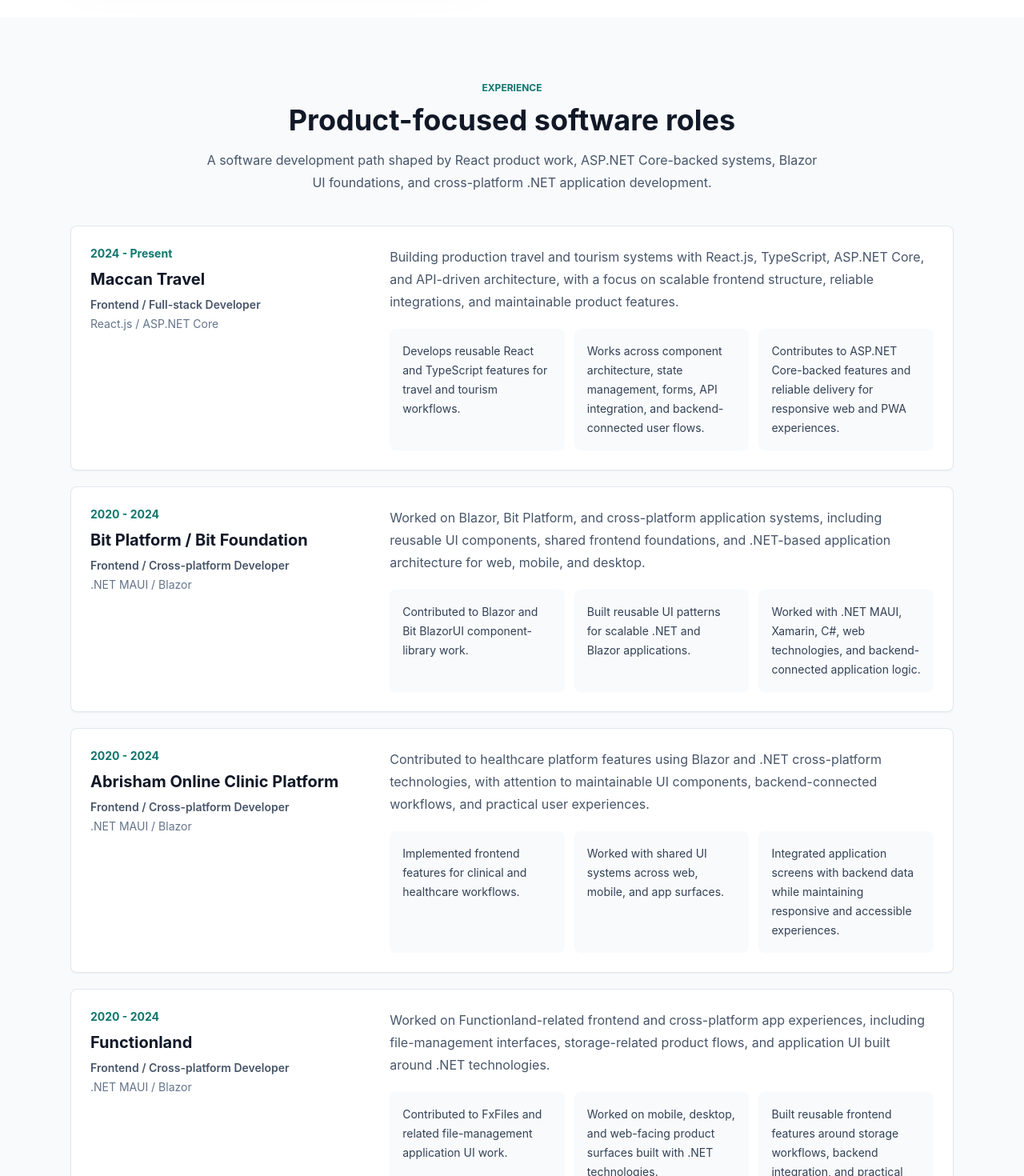
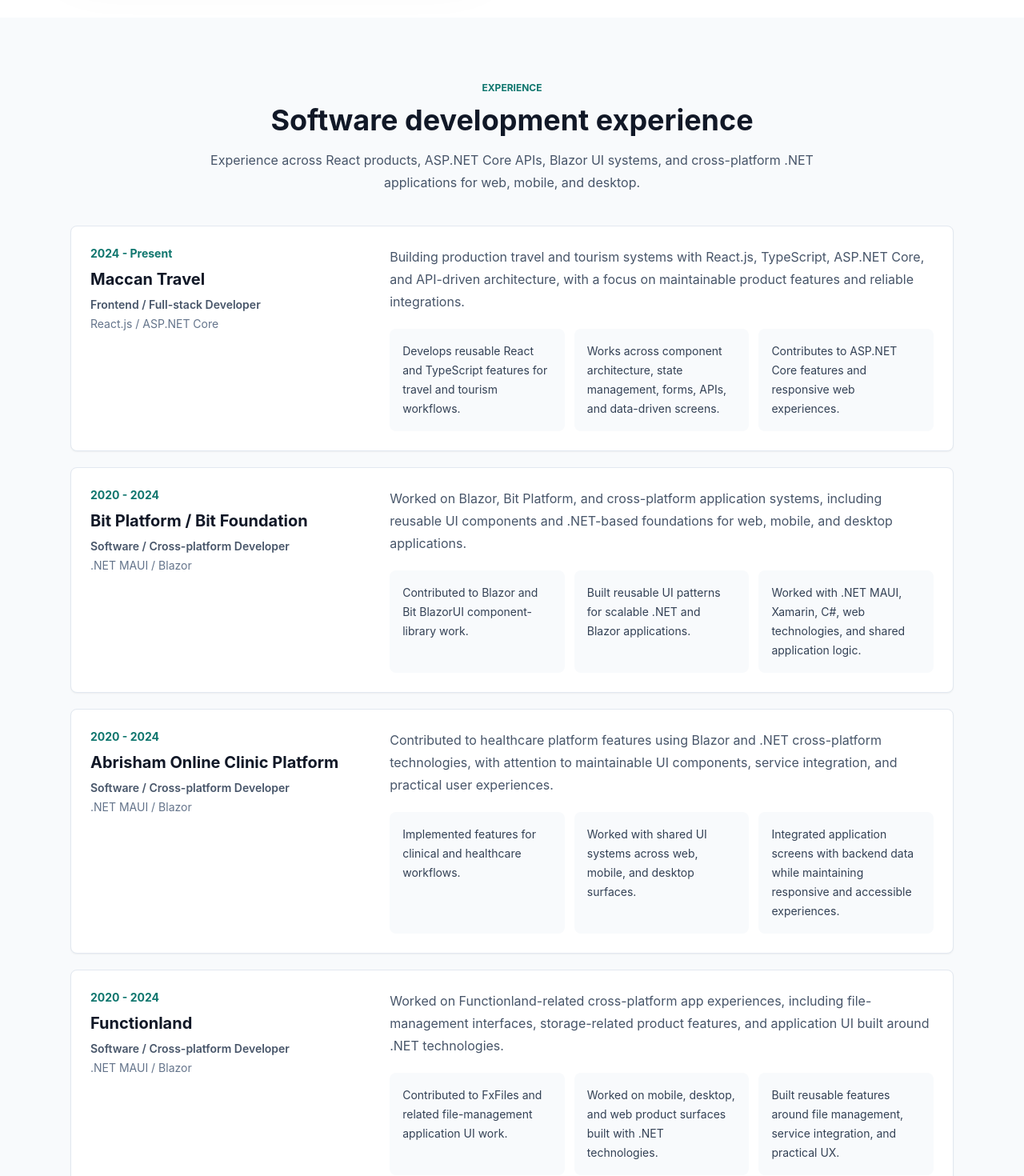
Before and after one commit to mhrastegari/mhrastegari.github.io, a React (Vite) app: page / in a window 1280 px wide. Shown: the part 1500-2970 px from the top of the page at 80% size. Built offline with nearby package versions, Linux system fonts and the light colour scheme.

Commit message:
improve Experiences section

```diff
--- a/src/common/pages/index/ExperienceSection.tsx
+++ b/src/common/pages/index/ExperienceSection.tsx
@@ -5,10 +5,9 @@
   return (
     <section id="experience" className="py-20">
       <div className="mx-auto max-w-6xl px-4 md:px-6">
-        <SectionTitle eyebrow="Experience" title="Product-focused software roles">
-          A software development path shaped by React product work, ASP.NET Core-backed
-          systems, Blazor UI foundations, and cross-platform .NET application
-          development.
+        <SectionTitle eyebrow="Experience" title="Software development experience">
+          Experience across React products, ASP.NET Core APIs, Blazor UI systems, and
+          cross-platform .NET applications for web, mobile, and desktop.
         </SectionTitle>
 
         <div className="space-y-5">
--- a/src/common/shared/profile.ts
+++ b/src/common/shared/profile.ts
@@ -24,50 +24,50 @@
     period: '2024 - Present',
     team: 'React.js / ASP.NET Core',
     description:
-      'Building production travel and tourism systems with React.js, TypeScript, ASP.NET Core, and API-driven architecture, with a focus on scalable frontend structure, reliable integrations, and maintainable product features.',
+      'Building production travel and tourism systems with React.js, TypeScript, ASP.NET Core, and API-driven architecture, with a focus on maintainable product features and reliable integrations.',
     highlights: [
       'Develops reusable React and TypeScript features for travel and tourism workflows.',
-      'Works across component architecture, state management, forms, API integration, and backend-connected user flows.',
-      'Contributes to ASP.NET Core-backed features and reliable delivery for responsive web and PWA experiences.',
+      'Works across component architecture, state management, forms, APIs, and data-driven screens.',
+      'Contributes to ASP.NET Core features and responsive web experiences.',
     ],
   },
   {
     company: 'Bit Platform / Bit Foundation',
-    role: 'Frontend / Cross-platform Developer',
+    role: 'Software / Cross-platform Developer',
     period: '2020 - 2024',
     team: '.NET MAUI / Blazor',
     description:
-      'Worked on Blazor, Bit Platform, and cross-platform application systems, including reusable UI components, shared frontend foundations, and .NET-based application architecture for web, mobile, and desktop.',
+      'Worked on Blazor, Bit Platform, and cross-platform application systems, including reusable UI components and .NET-based foundations for web, mobile, and desktop applications.',
     highlights: [
       'Contributed to Blazor and Bit BlazorUI component-library work.',
       'Built reusable UI patterns for scalable .NET and Blazor applications.',
-      'Worked with .NET MAUI, Xamarin, C#, web technologies, and backend-connected application logic.',
+      'Worked with .NET MAUI, Xamarin, C#, web technologies, and shared application logic.',
     ],
   },
   {
     company: 'Abrisham Online Clinic Platform',
-    role: 'Frontend / Cross-platform Developer',
+    role: 'Software / Cross-platform Developer',
     period: '2020 - 2024',
     team: '.NET MAUI / Blazor',
     description:
-      'Contributed to healthcare platform features using Blazor and .NET cross-platform technologies, with attention to maintainable UI components, backend-connected workflows, and practical user experiences.',
+      'Contributed to healthcare platform features using Blazor and .NET cross-platform technologies, with attention to maintainable UI components, service integration, and practical user experiences.',
     highlights: [
-      'Implemented frontend features for clinical and healthcare workflows.',
-      'Worked with shared UI systems across web, mobile, and app surfaces.',
+      'Implemented features for clinical and healthcare workflows.',
+      'Worked with shared UI systems across web, mobile, and desktop surfaces.',
       'Integrated application screens with backend data while maintaining responsive and accessible experiences.',
     ],
   },
   {
     company: 'Functionland',
-    role: 'Frontend / Cross-platform Developer',
+    role: 'Software / Cross-platform Developer',
     period: '2020 - 2024',
     team: '.NET MAUI / Blazor',
     description:
-      'Worked on Functionland-related frontend and cross-platform app experiences, including file-management interfaces, storage-related product flows, and application UI built around .NET technologies.',
+      'Worked on Functionland-related cross-platform app experiences, including file-management interfaces, storage-related product features, and application UI built around .NET technologies.',
     highlights: [
       'Contributed to FxFiles and related file-management application UI work.',
-      'Worked on mobile, desktop, and web-facing product surfaces built with .NET technologies.',
-      'Built reusable frontend features around storage workflows, backend integration, and practical UX.',
+      'Worked on mobile, desktop, and web product surfaces built with .NET technologies.',
+      'Built reusable features around file management, service integration, and practical UX.',
     ],
   },
 ];
```
